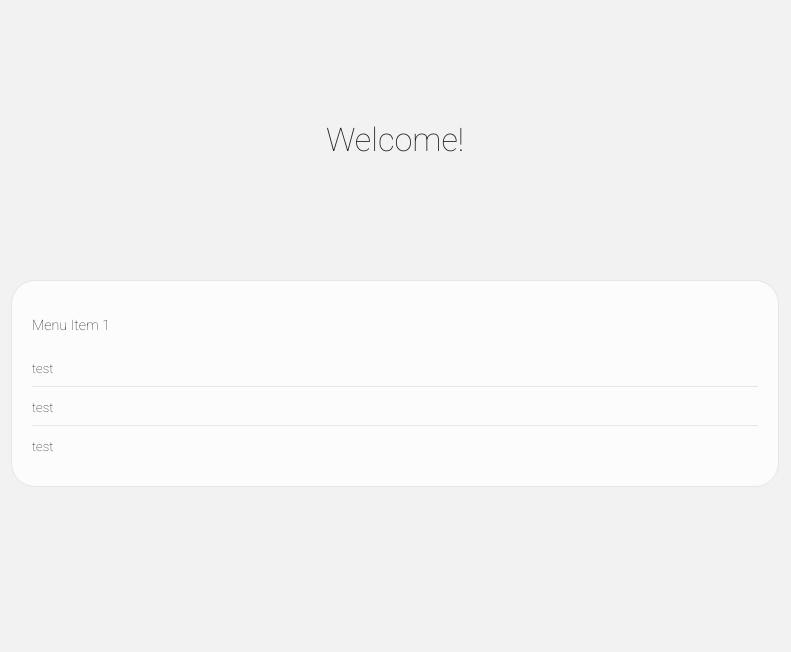
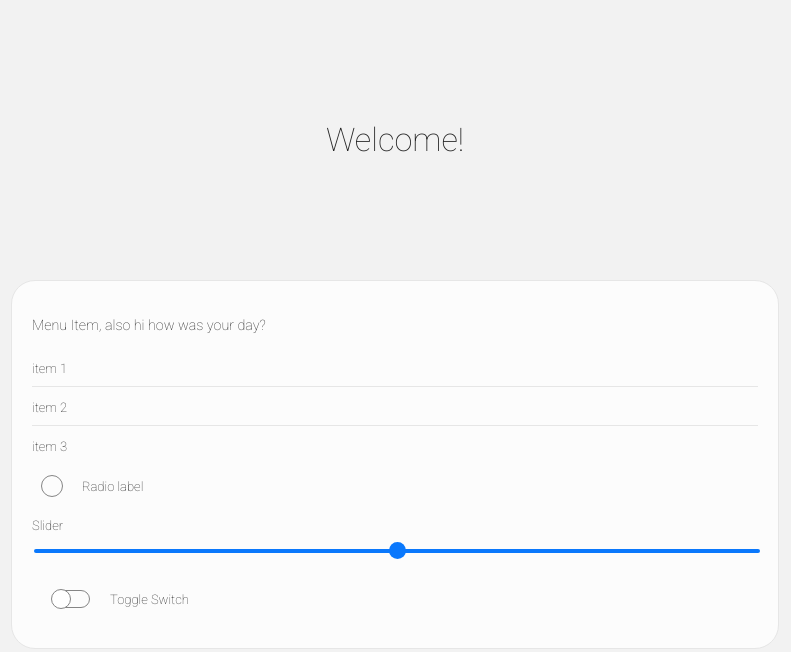
Before and after one commit to LightslicerGP/OneUI, a plain HTML site: page index.html in a window 1280 px wide. Shown: the whole page, without its empty margins (245-1036 px from the left). Drawn offline with Linux system fonts and the light colour scheme.

Commit message:
small teaks and additions

```diff
--- a/index.html
+++ b/index.html
@@ -6,6 +6,8 @@
     <meta name="viewport" content="width=device-width, initial-scale=1, shrink-to-fit=no">
     <title>Home</title>
     <link rel="stylesheet" href="OneUI/oui.css">
+    <script src="https://cdn.jsdelivr.net/gh/SamsungInternet/OneUI-Web@master/oui-css/scripts/polyfill/focus-visible.js" defer></script>
+    <script src="https://cdn.jsdelivr.net/gh/SamsungInternet/OneUI-Web@master/oui-css/scripts/oui.js" defer></script>
   </head>
 
   <body>
@@ -14,14 +16,30 @@
         <h1 class="oui-viewing-title">Welcome!</h1>
       </div>
       <div class="oui-interaction">
+
         <div class="oui-bubble">
-          <p class="oui-overlay-bubble-item">Menu Item 1</p>
+          <p class="oui-overlay-bubble-item">Menu Item, also hi how was your day?</p>
           <ul>
-            <li class="oui-bubble-item">test</li>
-            <li class="oui-bubble-item">test</li>
-            <li class="oui-bubble-item">test</li>
+            <li class="oui-bubble-item">item 1</li>
+            <li class="oui-bubble-item">item 2</li>
+            <li class="oui-bubble-item">item 3</li>
           </ul>
+        <label class="oui-label oui-container-radio" for="radio-oui">
+          <input id="radio-oui" type="radio" class="oui-input-radio" name="radio" value="radio1">
+          <span class="oui-input-text">Radio label</span>
+          <span class="oui-input-radio-checkmark"></span>
+        </label>
+        <label class="oui-label oui-container-slider" for="slider-oui">
+          <span>Slider</span>
+          <input id="slider-oui" type="range" class="oui-input-slider" name="points" min="0" max="10">
+        </label>
+        <label class="oui-label oui-container-toggle" for="switch-oui">
+          <input id="switch-oui" type="checkbox" class="toggle">
+          <span class="toggle-slider"></span>
+          <span>Toggle Switch</span>
+        </label>
         </div>
+
       </div>
     </main>
   </body>
```
